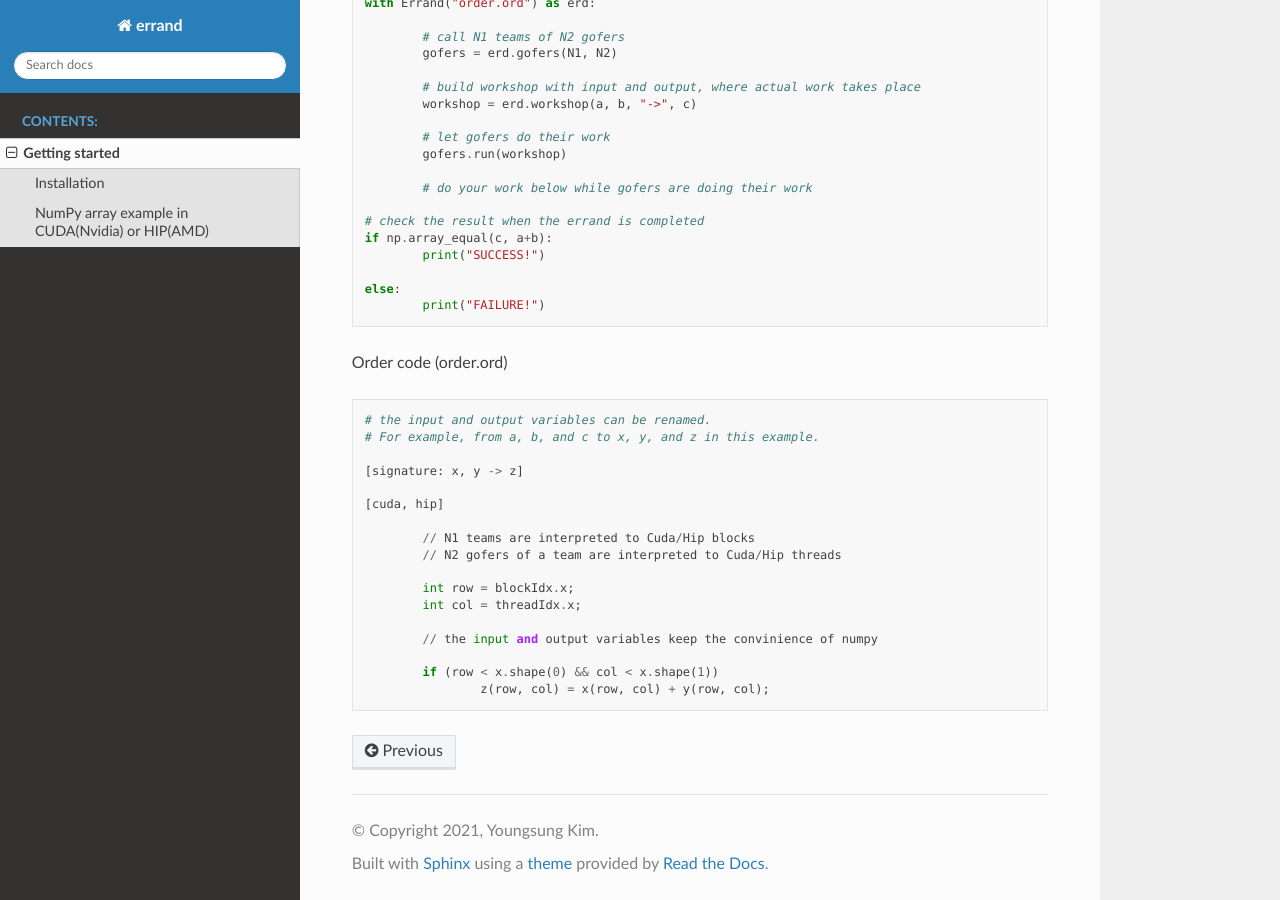
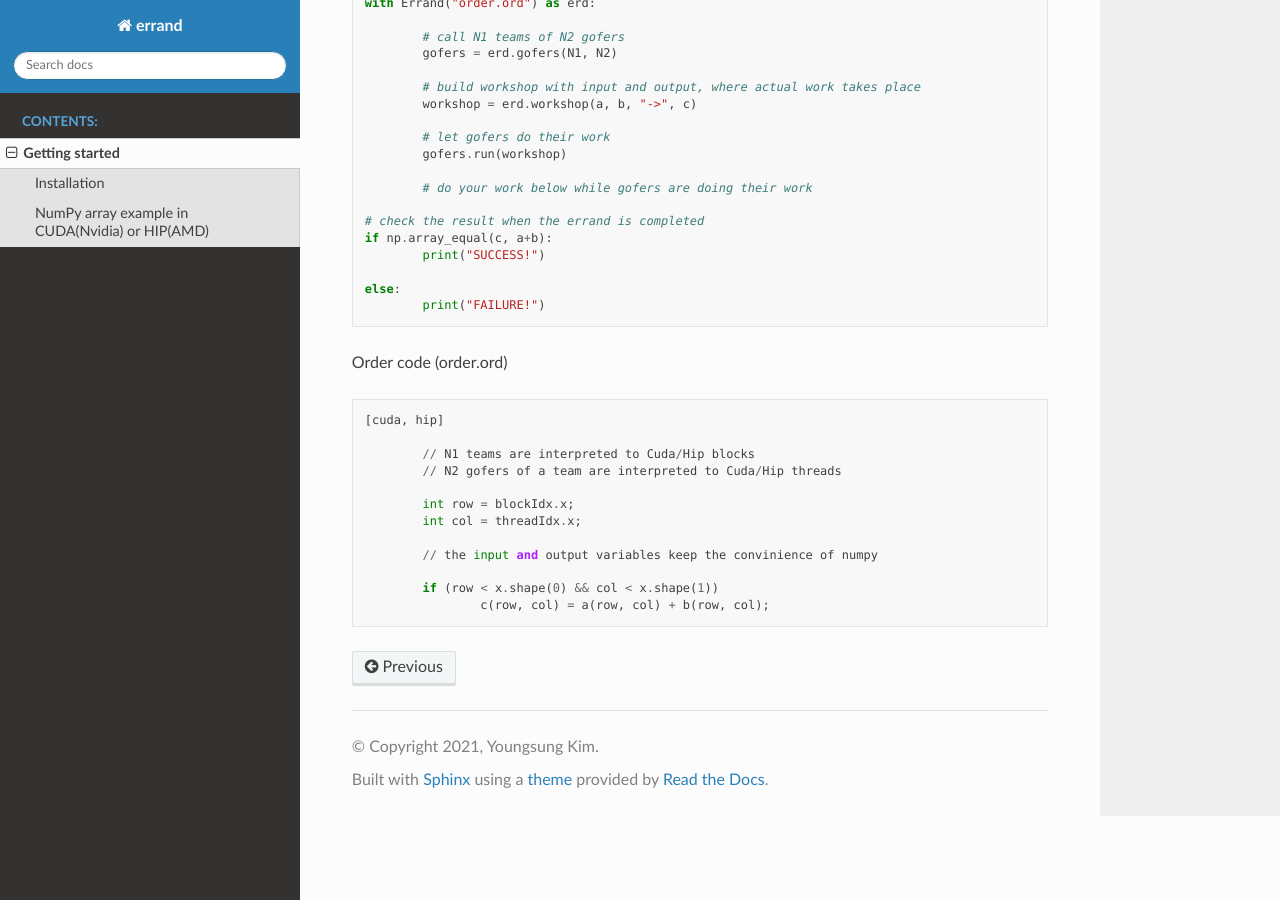
Before and after one commit to grnydawn/errand, a Sphinx documentation site: the page built from doc/source/intro.rst, in a window 1280 px wide and 900 px high, scrolled down 1119 px. Built offline with Sphinx 7.4.7 and the Read the Docs theme 2.0.0, drawn with Linux system fonts in a browser that asks for light colours.

Commit message:
ver 0.2.3

```diff
--- a/doc/source/conf.py
+++ b/doc/source/conf.py
@@ -23,7 +23,7 @@ copyright = '2021, Youngsung Kim'
 author = 'Youngsung Kim'
 
 # The full version, including alpha/beta/rc tags
-release = '0.2.2'
+release = '0.2.3'
 
 
 # -- General configuration ---------------------------------------------------
--- a/doc/source/intro.rst
+++ b/doc/source/intro.rst
@@ -73,11 +73,6 @@ Order code (order.ord)
 
 ::
 
-	# the input and output variables can be renamed.
-	# For example, from a, b, and c to x, y, and z in this example.
-
-	[signature: x, y -> z]
-
 	[cuda, hip]
 
 		// N1 teams are interpreted to Cuda/Hip blocks
@@ -89,4 +84,4 @@ Order code (order.ord)
 		// the input and output variables keep the convinience of numpy
 
 		if (row < x.shape(0) && col < x.shape(1))
-			z(row, col) = x(row, col) + y(row, col);
+			c(row, col) = a(row, col) + b(row, col);
--- a/setup.py
+++ b/setup.py
@@ -9,7 +9,7 @@ def main():
 
     setup(
         name="errand",
-        version="0.2.2",
+        version="0.2.3",
         description="pythonic excellerator interface",
         long_description="pythonic excellerator interface",
         author="Youngsung Kim",
```
Also changed, not shown: 1 other file.
